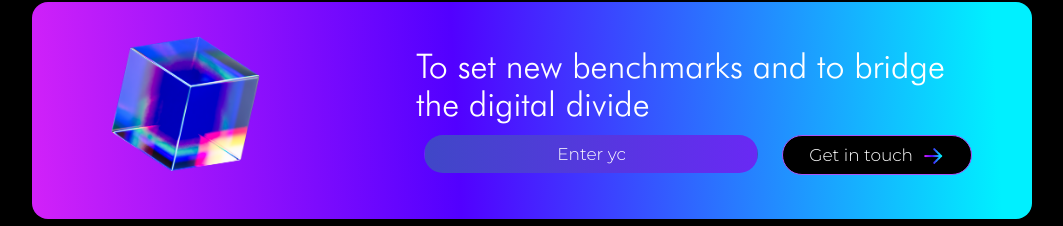
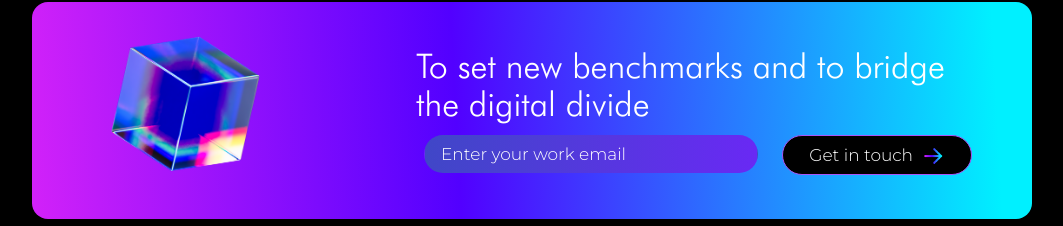
Before and after one commit to TREE-DIGITAL-MARKETING/tree.femme-website, a React (Vite) app: page / in a window 1280 px wide. Shown: the part 2856-3082 px from the top of the page, without its empty margins (108-1171 px from the left). Built offline with nearby package versions, Linux system fonts and the light colour scheme.

Commit message:
change input box width in get in touch

```diff
--- a/src/components/Home/index.jsx
+++ b/src/components/Home/index.jsx
@@ -309,7 +309,7 @@ return (<>
       </h2>
       {/* Email Input and Button */}
       <form onSubmit={handleSubmit} className="flex flex-col md:flex-row bg-transparent items-center space-y-2 md:space-y-0 md:space-x-4 ">
-  <div className="px-2 relative w-[350px] bg-transparent  sm:w-[300px] lg:w-[350px] h-[40px]">
+      <div className="px-2 relative w-[350px] sm:w-[280px] md:w-[300px] lg:w-[350px] h-[40px]">
   <div className="rounded-full border-[0.78px] bg-transparent border-transparent bg-gradient-to-r from-[#4047c7] to-[#6929f4] border-sky-500">
     <div className="inset-[1px] bg-transparent rounded-full">
       <input
@@ -318,13 +318,13 @@ return (<>
         value={formData.email}
         onChange={handleInputChange}
         placeholder="Enter your work email"
-      className="px-4 py-2 rounded-full font-montserratLight text-[14px] sm:text-[15px] md:text-[16px] lg:text-[17px] leading-[20px] border-none text-white placeholder-white outline-none
-        w-[40%] sm:w-[35%] md:w-[40%] lg:w-[30%] max-w-[300px] bg-transparent bg-opacity-35"
+        className="px-4 py-2 rounded-full font-montserratLight text-[14px] sm:text-[15px] md:text-[16px] lg:text-[17px] leading-[20px] border-none text-white placeholder-white outline-none w-full h-full bg-transparent bg-opacity-35"
         required
       />
     </div>
   </div>
 </div>
+
         <button className="w-[200px] sm:w-[160px] md:w-[180px] lg:w-[190px] h-[40px] rounded-full font-montserratLight text-[14px] sm:text-[15px] md:text-[16px] lg:text-[17px] leading-[20px] bg-black border border-purple-500 text-white flex items-center justify-center space-x-2"
   type="submit">
   <span>Get in touch</span>
```
Lines whose indentation alone changed are shown as unchanged.
